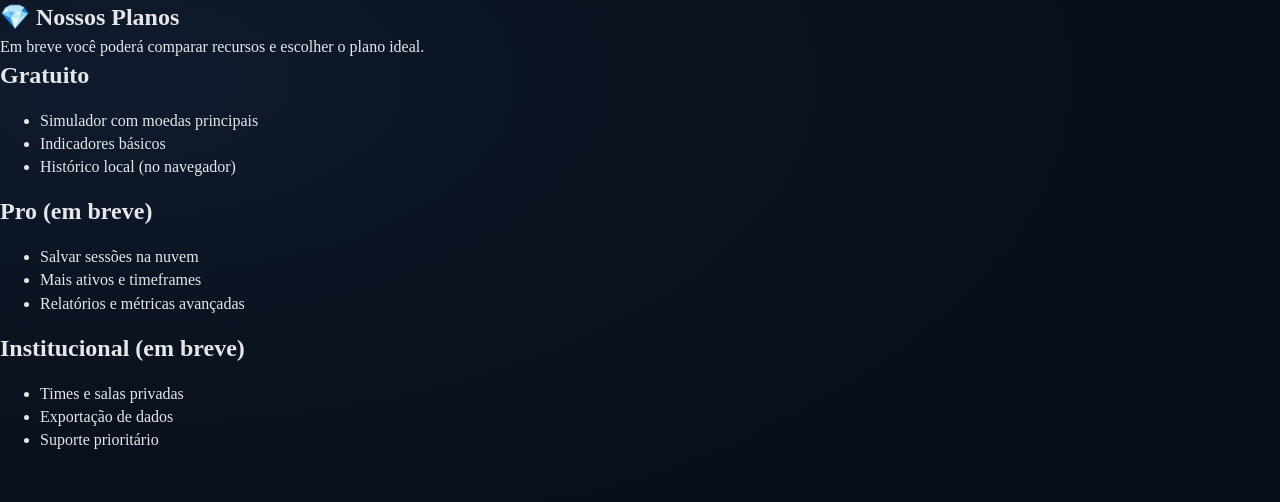
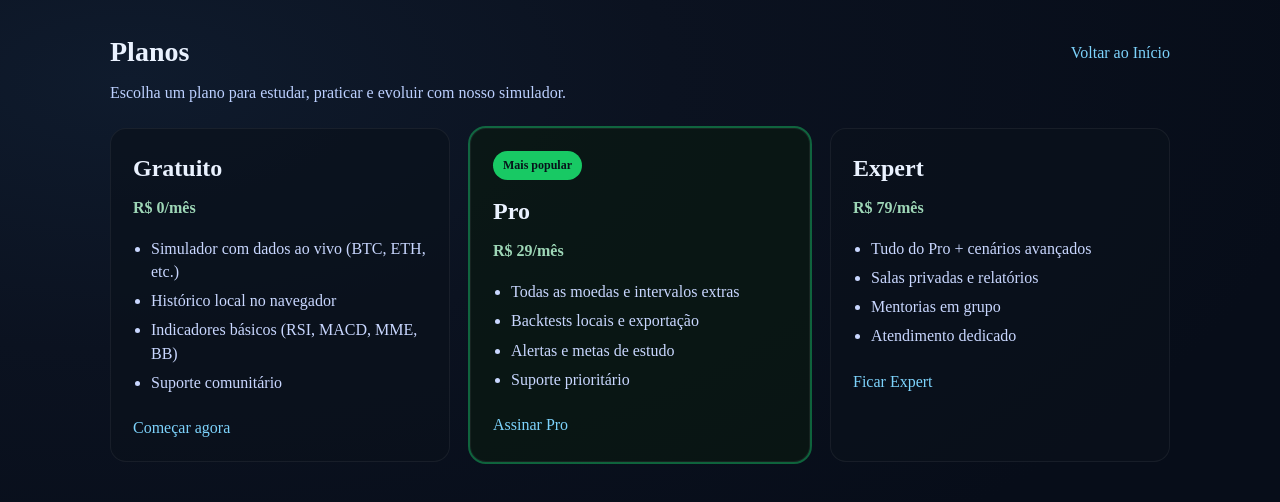
Before and after one commit to Ivanmonteiro-create/radarcripto.space, a Next.js app: page /planos in a window 1280 px wide. Shown: the top 502 px of the page. Built offline with nearby package versions, Linux system fonts and the light colour scheme.

Commit message:
Update page.jsx

```diff
--- a/app/planos/page.jsx
+++ b/app/planos/page.jsx
@@ -1,46 +1,178 @@
+// app/planos/page.jsx
+import Link from "next/link";
+
 export const metadata = {
   title: "Planos — RadarCrypto.space",
-  description: "Conheça os planos e recursos premium do simulador.",
+  description: "Compare os planos e escolha o melhor para você.",
 };
 
 export default function PlanosPage() {
   return (
-    <main className="min-h-[calc(100vh-3.5rem)] bg-slate-900 text-slate-100">
-      <section className="mx-auto max-w-5xl px-4 sm:px-6 lg:px-8 py-10">
-        <h1 className="text-3xl sm:text-4xl font-bold tracking-tight">
-          💎 Nossos Planos
-        </h1>
-        <p className="mt-3 text-slate-300">
-          Em breve você poderá comparar recursos e escolher o plano ideal.
-        </p>
+    <main className="planos-wrap">
+      <header className="planos-head">
+        <h1>Planos</h1>
+        <Link href="/" className="back-btn" aria-label="Voltar ao Início">
+          Voltar ao Início
+        </Link>
+      </header>
 
-        <div className="mt-8 grid gap-6 sm:grid-cols-2 lg:grid-cols-3">
-          <div className="rounded-2xl border border-white/10 bg-white/5 p-5">
-            <h2 className="text-xl font-semibold">Gratuito</h2>
-            <ul className="mt-3 list-disc pl-5 text-sm text-slate-300 space-y-1">
-              <li>Simulador com moedas principais</li>
-              <li>Indicadores básicos</li>
-              <li>Histórico local (no navegador)</li>
-            </ul>
-          </div>
-          <div className="rounded-2xl border border-emerald-400/30 bg-emerald-400/10 p-5">
-            <h2 className="text-xl font-semibold">Pro (em breve)</h2>
-            <ul className="mt-3 list-disc pl-5 text-sm text-slate-300 space-y-1">
-              <li>Salvar sessões na nuvem</li>
-              <li>Mais ativos e timeframes</li>
-              <li>Relatórios e métricas avançadas</li>
-            </ul>
-          </div>
-          <div className="rounded-2xl border border-cyan-400/30 bg-cyan-400/10 p-5">
-            <h2 className="text-xl font-semibold">Institucional (em breve)</h2>
-            <ul className="mt-3 list-disc pl-5 text-sm text-slate-300 space-y-1">
-              <li>Times e salas privadas</li>
-              <li>Exportação de dados</li>
-              <li>Suporte prioritário</li>
-            </ul>
-          </div>
-        </div>
+      <p className="lead">
+        Escolha um plano para estudar, praticar e evoluir com nosso simulador.
+      </p>
+
+      <section className="grid">
+        {/* Free */}
+        <article className="card">
+          <h2>Gratuito</h2>
+          <p className="price">R$ 0/mês</p>
+          <ul className="feat">
+            <li>Simulador com dados ao vivo (BTC, ETH, etc.)</li>
+            <li>Histórico local no navegador</li>
+            <li>Indicadores básicos (RSI, MACD, MME, BB)</li>
+            <li>Suporte comunitário</li>
+          </ul>
+          <Link href="/simulador" className="cta">
+            Começar agora
+          </Link>
+        </article>
+
+        {/* Pro */}
+        <article className="card card--pro">
+          <div className="badge">Mais popular</div>
+          <h2>Pro</h2>
+          <p className="price">R$ 29/mês</p>
+          <ul className="feat">
+            <li>Todas as moedas e intervalos extras</li>
+            <li>Backtests locais e exportação</li>
+            <li>Alertas e metas de estudo</li>
+            <li>Suporte prioritário</li>
+          </ul>
+          <Link href="/simulador" className="cta">
+            Assinar Pro
+          </Link>
+        </article>
+
+        {/* Expert */}
+        <article className="card">
+          <h2>Expert</h2>
+          <p className="price">R$ 79/mês</p>
+          <ul className="feat">
+            <li>Tudo do Pro + cenários avançados</li>
+            <li>Salas privadas e relatórios</li>
+            <li>Mentorias em grupo</li>
+            <li>Atendimento dedicado</li>
+          </ul>
+          <Link href="/simulador" className="cta">
+            Ficar Expert
+          </Link>
+        </article>
       </section>
+
+      <style jsx>{`
+        .planos-wrap {
+          max-width: 1100px;
+          margin: 0 auto;
+          padding: 32px 20px 64px;
+        }
+        .planos-head {
+          display: flex;
+          align-items: center;
+          justify-content: space-between;
+          gap: 16px;
+          margin-bottom: 8px;
+        }
+        h1 {
+          font-size: 28px;
+          color: #eaf2ff;
+        }
+        .back-btn {
+          background: #18c964;
+          color: #07131b;
+          text-decoration: none;
+          padding: 10px 14px;
+          border-radius: 999px;
+          font-weight: 800;
+          border: 1px solid rgba(0, 0, 0, 0.12);
+          box-shadow: 0 10px 24px rgba(24, 201, 100, 0.25);
+          transition: transform 0.12s ease, filter 0.12s ease;
+          white-space: nowrap;
+        }
+        .back-btn:hover {
+          transform: translateY(-1px);
+          filter: brightness(1.05);
+        }
+        .lead {
+          color: #bcd0ff;
+          margin: 4px 0 24px;
+        }
+        .grid {
+          display: grid;
+          grid-template-columns: repeat(3, minmax(0, 1fr));
+          gap: 20px;
+        }
+        .card {
+          background: rgba(10, 18, 28, 0.7);
+          border: 1px solid rgba(255, 255, 255, 0.06);
+          border-radius: 16px;
+          padding: 22px;
+          display: flex;
+          flex-direction: column;
+          gap: 10px;
+        }
+        .card--pro {
+          outline: 2px solid rgba(24, 201, 100, 0.45);
+          background: rgba(10, 24, 18, 0.75);
+        }
+        .badge {
+          align-self: flex-start;
+          font-size: 12px;
+          padding: 6px 10px;
+          border-radius: 999px;
+          background: #18c964;
+          color: #07131b;
+          font-weight: 800;
+          margin-bottom: 4px;
+        }
+        h2 {
+          color: #eaf2ff;
+          margin: 0;
+        }
+        .price {
+          color: #9ed7b7;
+          font-weight: 800;
+          margin: 0 0 8px;
+        }
+        .feat {
+          color: #c9d7ff;
+          margin: 0 0 12px;
+          padding-left: 18px;
+        }
+        .feat li + li {
+          margin-top: 6px;
+        }
+        .cta {
+          margin-top: auto;
+          align-self: flex-start;
+          background: #18c964;
+          color: #07131b;
+          text-decoration: none;
+          padding: 10px 14px;
+          border-radius: 10px;
+          font-weight: 800;
+          border: 1px solid rgba(0, 0, 0, 0.12);
+          box-shadow: 0 10px 24px rgba(24, 201, 100, 0.25);
+          transition: transform 0.12s ease, filter 0.12s ease;
+        }
+        .cta:hover {
+          transform: translateY(-1px);
+          filter: brightness(1.05);
+        }
+        @media (max-width: 900px) {
+          .grid {
+            grid-template-columns: 1fr;
+          }
+        }
+      `}</style>
     </main>
   );
 }
```
